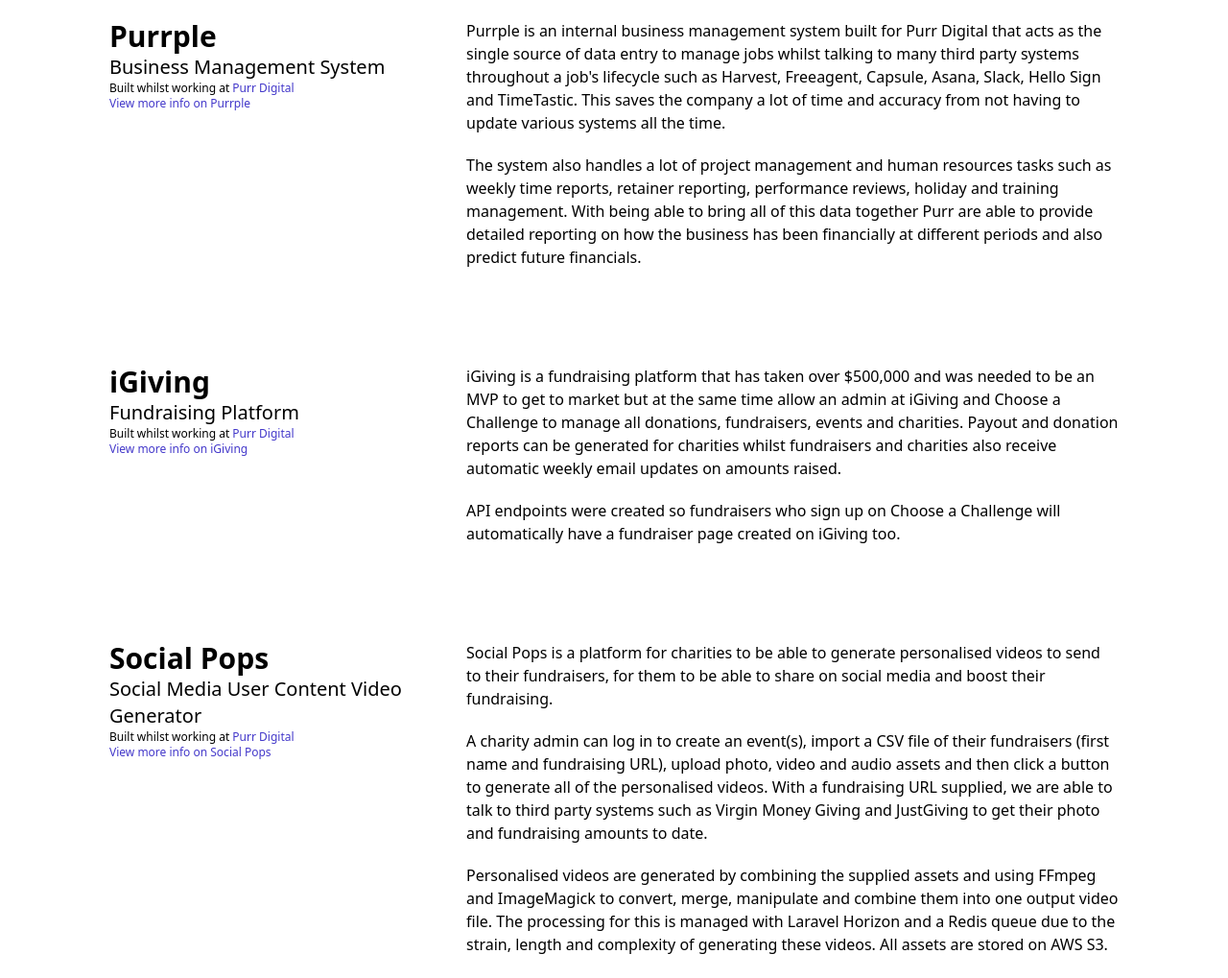
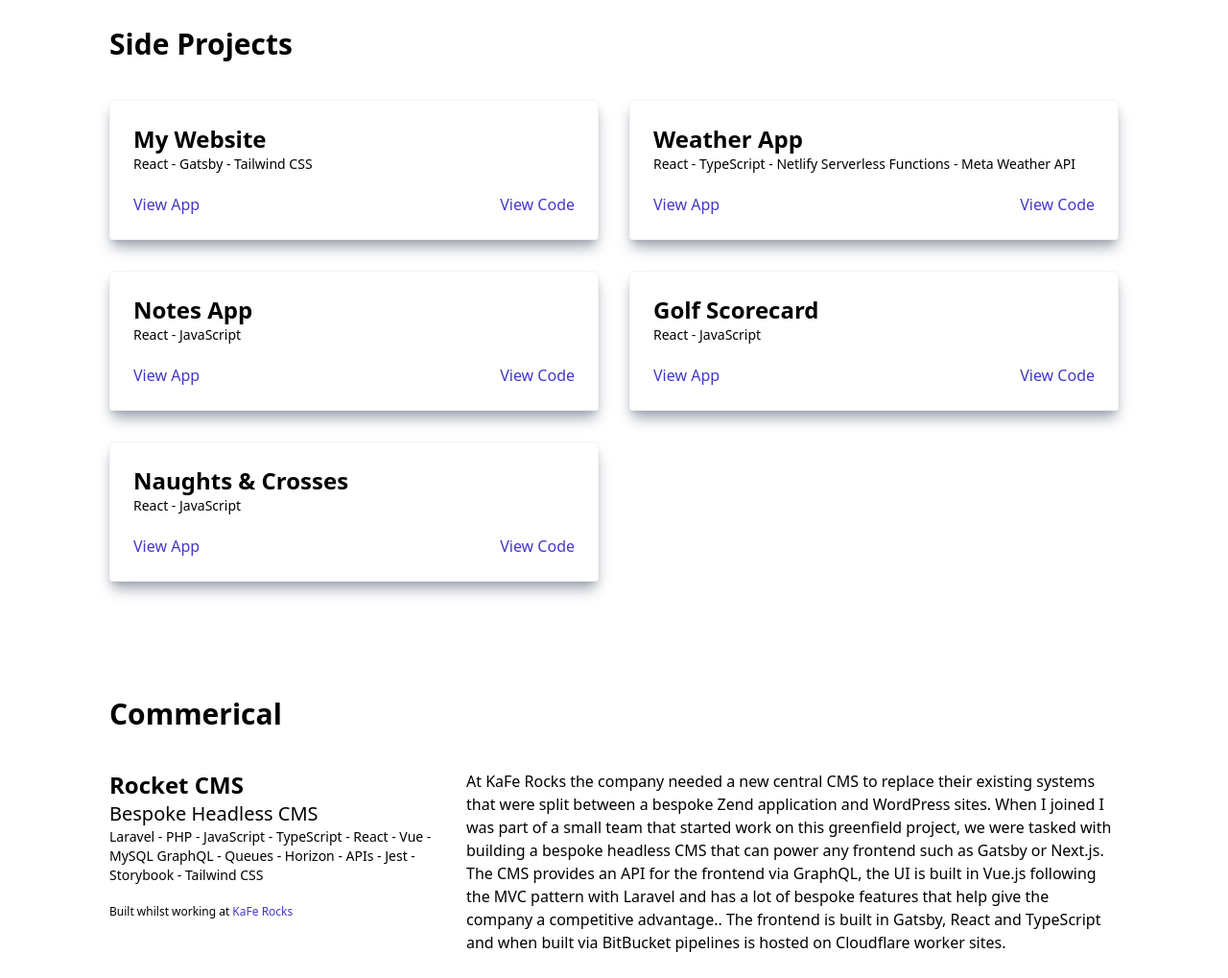
Before and after one commit to aarondunphy/aarondunphy.com, a Gatsby site: page /projects in a window 1280 px wide. Shown: the part 180-1199 px from the top of the page at 96% size. Built offline with nearby package versions, Linux system fonts and the light colour scheme; Gatsby itself is replaced by a stand-in of ours.

Commit message:
Update projects

```diff
--- a/src/pages/projects.js
+++ b/src/pages/projects.js
@@ -9,12 +9,80 @@
             <Seo title="Projects" />
 
             <div className="container">
-              <Heading level={1}>Projects I've Worked On</Heading>
+              <Heading level={1} style={{marginBottom: "40px"}}>Projects I've Worked On</Heading>
+
+              <div class="flex flex-col gap-10">
+
+                <Heading level={2} style={{marginBottom: "0px"}}>Side Projects</Heading>
+
+                <div className="flex flex-col md:grid md:grid-cols-2 gap-8 mb-12 md:mb-20">
+
+                    <div className="rounded shadow-gray-400 shadow-lg p-6 border border-gray-100">
+                        <Heading level={3} style={{marginBottom: "0px"}}>My Website</Heading>
+                        <p className="text-sm">React - Gatsby - Tailwind CSS</p>
+                        <div class="flex justify-between items-center gap-4 mt-4">
+                            <a href="https://aarondunphy.com/" target="_blank" className="text-indigo-700 hover:text-violet-500">View App</a>
+                            <a href="https://github.com/aarondunphy/aarondunphy.com" target="_blank" className="text-indigo-700 hover:text-violet-500">View Code</a>
+                        </div>
+                    </div>
+
+                    <div className="rounded shadow-gray-400 shadow-lg p-6 border border-gray-100">
+                        <Heading level={3} style={{marginBottom: "0px"}}>Weather App</Heading>
+                        <p className="text-sm">React - TypeScript - Netlify Serverless Functions - Meta Weather API</p>
+                        <div class="flex justify-between items-center gap-4 mt-4">
+                            <a href="https://aaron-weather-app.netlify.app/" target="_blank" className="text-indigo-700 hover:text-violet-500">View App</a>
+                            <a href="https://github.com/aarondunphy/weather-app" target="_blank" className="text-indigo-700 hover:text-violet-500">View Code</a>
+                        </div>
+                    </div>
+
+                    <div className="rounded shadow-gray-400 shadow-lg p-6 border border-gray-100">
+                        <Heading level={3} style={{marginBottom: "0px"}}>Notes App</Heading>
+                        <p className="text-sm">React - JavaScript</p>
+                        <div class="flex justify-between items-center gap-4 mt-4">
+                            <a href="https://ajd-notes.netlify.app/" target="_blank" className="text-indigo-700 hover:text-violet-500">View App</a>
+                            <a href="https://github.com/aarondunphy/notes-app" target="_blank" className="text-indigo-700 hover:text-violet-500">View Code</a>
+                        </div>
+                    </div>
+
+                    <div className="rounded shadow-gray-400 shadow-lg p-6 border border-gray-100">
+                        <Heading level={3} style={{marginBottom: "0px"}}>Golf Scorecard</Heading>
+                        <p className="text-sm">React - JavaScript</p>
+                        <div class="flex justify-between items-center gap-4 mt-4">
+                            <a href="https://golf-scorecard.netlify.app/" target="_blank" className="text-indigo-700 hover:text-violet-500">View App</a>
+                            <a href="https://github.com/aarondunphy/golf-scorecard-react" target="_blank" className="text-indigo-700 hover:text-violet-500">View Code</a>
+                        </div>
+                    </div>
+
+                    <div className="rounded shadow-gray-400 shadow-lg p-6 border border-gray-100">
+                        <Heading level={3} style={{marginBottom: "0px"}}>Naughts &amp; Crosses</Heading>
+                        <p className="text-sm">React - JavaScript</p>
+                        <div class="flex justify-between items-center gap-4 mt-4">
+                            <a href="https://naughts-and-crosses.netlify.app/" target="_blank" className="text-indigo-700 hover:text-violet-500">View App</a>
+                            <a href="https://github.com/aarondunphy/naughts-and-crosses" target="_blank" className="text-indigo-700 hover:text-violet-500">View Code</a>
+                        </div>
+                    </div>
+
+                </div>
+
+                <Heading level={2} style={{marginBottom: "0px"}}>Commerical</Heading>
 
                 <div className="flex-col flex gap-8 mb-12 md:mb-20 md:flex-row">
                       <div className="w-full md:w-1/3">
-                      <Heading level={2} style={{marginBottom: "0px"}}>Purrple</Heading>
+                          <Heading level={3} style={{marginBottom: "0px"}}>Rocket CMS</Heading>
+                          <p className="text-xl mb-0">Bespoke Headless CMS</p>
+                          <p className="text-sm">Laravel - PHP - JavaScript - TypeScript - React - Vue - MySQL GraphQL - Queues - Horizon - APIs - Jest - Storybook - Tailwind CSS</p>
+                          <p className="text-xs mb-0">Built whilst working at <a href="https://kafe.rocks" target="_blank" className="text-indigo-700 hover:text-violet-500">KaFe Rocks</a></p>
+                      </div>
+                      <div className="w-full md:w-2/3">
+                          <p>At KaFe Rocks the company needed a new central CMS to replace their existing systems that were split between a bespoke Zend application and WordPress sites. When I joined I was part of a small team that started work on this greenfield project, we were tasked with building a bespoke headless CMS that can power any frontend such as Gatsby or Next.js. The CMS provides an API for the frontend via GraphQL, the UI is built in Vue.js following the MVC pattern with Laravel and has a lot of bespoke features that help give the company a competitive advantage.. The frontend is built in Gatsby, React and TypeScript and when built via BitBucket pipelines is hosted on Cloudflare worker sites.</p>
+                      </div>
+                  </div>
+
+                  <div className="flex-col flex gap-8 mb-12 md:mb-20 md:flex-row">
+                    <div className="w-full md:w-1/3">
+                        <Heading level={3} style={{marginBottom: "0px"}}>Purrple</Heading>
                         <p className="text-xl mb-0">Business Management System</p>
+                        <p className="text-sm">Laravel - PHP - JavaScript - Vue.js - MySQL - Queues - Horizon - APIs</p>
                         <p className="text-xs mb-0">Built whilst working at <a href="https://purrgroup.com" target="_blank" className="text-indigo-700 hover:text-violet-500">Purr Digital</a></p>
                         <p className="text-xs mb-0"><a href="https://purrgroup.com/portfolio/products/purrple/" target="_blank" className="text-indigo-700 hover:text-violet-500">View more info on Purrple</a></p>
                     </div>
@@ -26,8 +94,9 @@
 
                 <div className="flex-col flex gap-8 mb-12 md:mb-20 md:flex-row">
                     <div className="w-full md:w-1/3">
-                      <Heading level={2} style={{marginBottom: "0px"}}>iGiving</Heading>
+                        <Heading level={3} style={{marginBottom: "0px"}}>iGiving</Heading>
                         <p className="text-xl mb-0">Fundraising Platform</p>
+                        <p className="text-sm">Laravel - PHP - JavaScript - Vue.js - MySQL - Payment Merchant API</p>
                         <p className="text-xs mb-0">Built whilst working at <a href="https://purrgroup.com" target="_blank" className="text-indigo-700 hover:text-violet-500">Purr Digital</a></p>
                         <p className="text-xs mb-0"><a href="https://purrgroup.com/portfolio/products/igiving/" target="_blank" className="text-indigo-700 hover:text-violet-500">View more info on iGiving</a></p>
                     </div>
@@ -39,8 +108,9 @@
 
                 <div className="flex-col flex gap-8 mb-12 md:mb-20 md:flex-row">
                     <div className="w-full md:w-1/3">
-                      <Heading level={2} style={{marginBottom: "0px"}}>Social Pops</Heading>
+                        <Heading level={3} style={{marginBottom: "0px"}}>Social Pops</Heading>
                         <p className="text-xl mb-0">Social Media User Content Video Generator</p>
+                        <p className="text-sm">Laravel - PHP - JavaScript - Vue.js - FFmpeg</p>
                         <p className="text-xs mb-0">Built whilst working at <a href="https://purrgroup.com" target="_blank" className="text-indigo-700 hover:text-violet-500">Purr Digital</a></p>
                         <p className="text-xs mb-0"><a href="https://purrgroup.com/portfolio/products/social-pops/" target="_blank" className="text-indigo-700 hover:text-violet-500">View more info on Social Pops</a></p>
                     </div>
@@ -51,15 +121,6 @@
                     </div>
                 </div>
 
-              <div className="flex-col flex gap-8 md:flex-row">
-                  <div className="w-full md:w-1/3">
-                      <Heading level={2} style={{marginBottom: "0px"}}>Rocket CMS</Heading>
-                      <p className="text-xl mb-0">Bespoke Headless CMS</p>
-                      <p className="text-xs mb-0">Built whilst working at <a href="https://kafe.rocks" target="_blank" className="text-indigo-700 hover:text-violet-500">KaFe Rocks</a></p>
-                  </div>
-                  <div className="w-full md:w-2/3">
-                      <p>At KaFe Rocks the company needed a new central CMS to replace their existing systems that were split between a bespoke Zend application and WordPress sites. When I joined I was part of a small team that started work on this greenfield project, we were tasked with building a bespoke headless CMS that can power any frontend such as Gatsby or Next.js. The CMS provides an API for the frontend via GraphQL, the UI is built in Vue.js following the MVC pattern with Laravel and has a lot of bespoke features that help give the company a competitive advantage.. The frontend is built in Gatsby, React and TypeScript and when built via BitBucket pipelines is hosted on Cloudflare worker sites.</p>
-                  </div>
               </div>
           </div>
 
```
Lines whose indentation alone changed are shown as unchanged.
